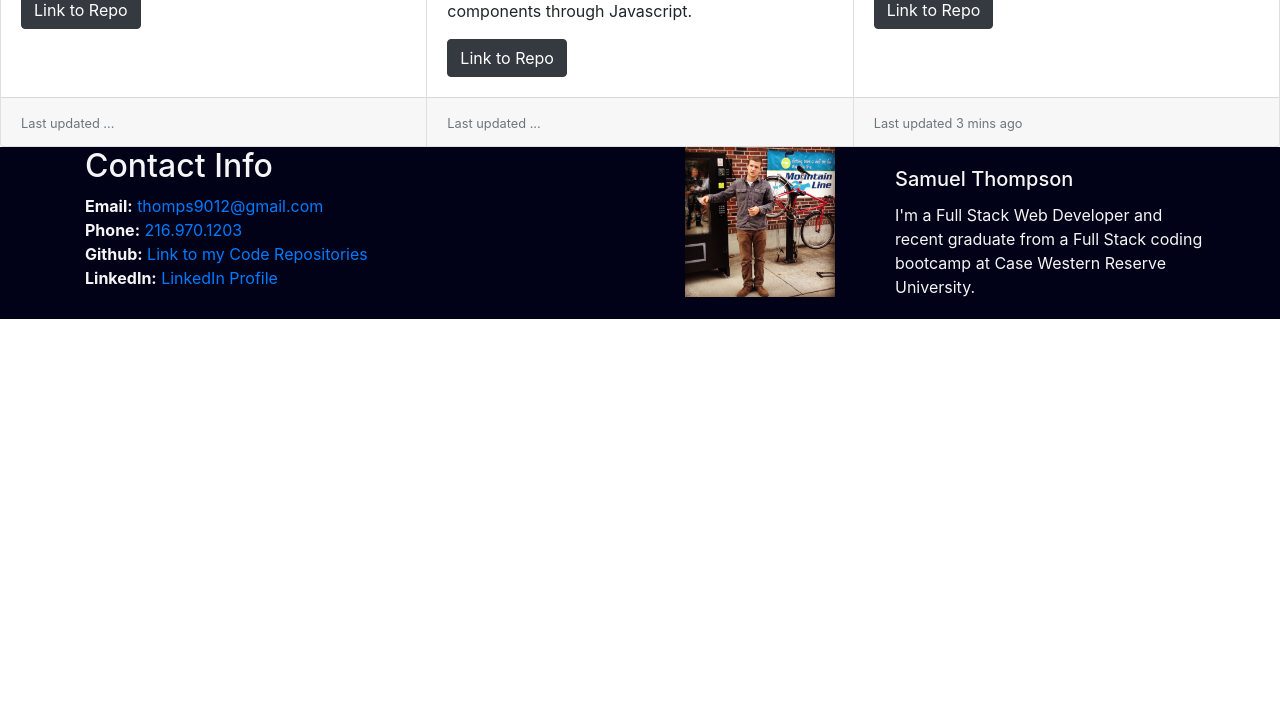
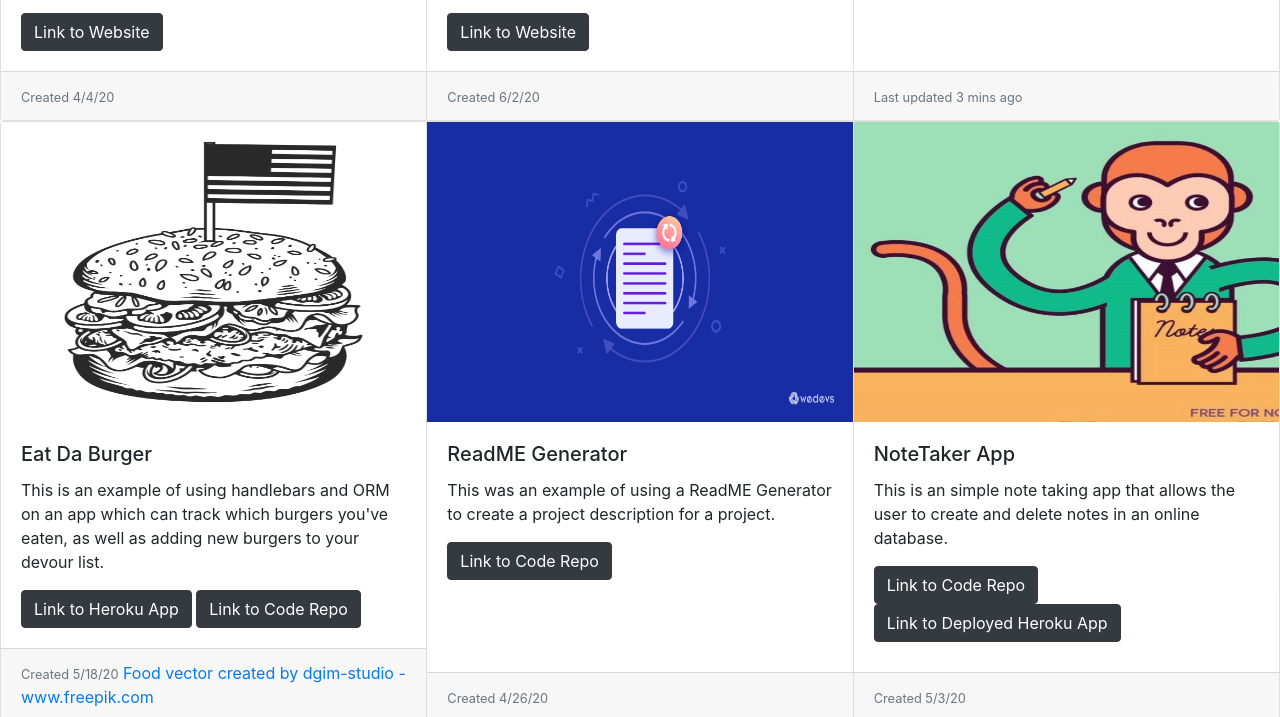
Before and after one commit to thomps9012/ThompsonPortfolio, a plain HTML site: page index.html in a window 1280 px wide. Shown: the part 1440-2157 px from the top of the page. Before the commit the page ends 1759 px from the top, so only its background shows below. Drawn offline with nearby package versions, Linux system fonts and the light colour scheme; a web font is replaced by a local one.

Commit message:
added in new projects and updated hero/jumbotron picture

```diff
--- a/css/style.css
+++ b/css/style.css
@@ -11,12 +11,17 @@
 }
 .jumbotron{
     background-color: #011c08;
-
+   background: url("../Images/robert-tudor-BydNJ_dOVYg-unsplash.jpg");
+   background-size: cover;
+   padding: 24px;
+   height: 100vh;
+   position: relative;
 
 }
 
 .jumbotron h1{
     color: whitesmoke;
+    size: 4in;
 }
 .jumbotron, .lead{
     color: whitesmoke;
@@ -29,3 +34,7 @@
     height: 300px;
     width: auto;
 }
+
+.card-img-top2{
+    height: 300px;
+}
--- a/index.html
+++ b/index.html
@@ -55,17 +55,18 @@
         <a href="https://evigliucci.github.io/project1/" class="btn btn-dark" role="button" aria-pressed="true">Link to Website</a>
       </div>
       <div class="card-footer">
-        <small class="text-muted">Last updated 1 week ago</small>
+        <small class="text-muted">Created 4/4/20</small>
       </div>
     </div>
     <div class="card">
-      <img src="Images/desert1.jpg" class="card-img-top" alt="...">
+      <img src="Images/EverydaySensei.png" class="card-img-top" alt="...">
       <div class="card-body">
-        <h5 class="card-title">Project 2 Placeholder</h5>
-        <p class="card-text">There will be another project coming ... </p>
+        <h5 class="card-title">Everyday Sensei</h5>
+        <p class="card-text">Everyday Sensei is a tutor exchange platform built out using SQL and the CRUD method. Users are able to exchange either their time or money to learn and teach new skills to others locally through our talent sharing platform. The application was also created via remote work (due to COVID-19) alongside a team of three other future developers.</p>
+        <a href=" " class="btn btn-dark" role="button" aria-pressed="true">Link to Website</a>
       </div>
       <div class="card-footer">
-        <small class="text-muted">Last updated 3 mins ago</small>
+        <small class="text-muted">Created 6/2/20</small>
       </div>
     </div>
     <div class="card">
@@ -80,6 +81,45 @@
     </div>
   </div>
 
+  <div id="ProjectsRow2" class="card-group">
+    <div class="card" id="EatDaBurger">
+      <img src="Images/1236.jpg" class="card-img-top2" alt="...">
+
+      <div class="card-body">
+        <h5 class="card-title">Eat Da Burger</h5>
+        <p class="card-text">This is an example of using handlebars and ORM on an app which can track which burgers you've eaten, as well as adding new burgers to your devour list.</p>
+        <a href=" " class="btn btn-dark" role="button" aria-pressed="true">Link to Heroku App</a>
+        <a href=" " class="btn btn-dark" role="button" aria-pressed="true">Link to Code Repo</a>
+      </div>
+      <div class="card-footer">
+        <small class="text-muted">Created 5/18/20</small>
+        <a href="https://www.freepik.com/free-photos-vectors/food">Food vector created by dgim-studio - www.freepik.com</a>
+      </div>
+    </div>
+    <div class="card">
+      <img src="Images/readmeGenerator.png" class="card-img-top" alt="...">
+      <div class="card-body">
+        <h5 class="card-title">ReadME Generator</h5>
+        <p class="card-text">This was an example of using a ReadME Generator to create a project description for a project.</p>
+        <a href="https://github.com/thomps9012/Week9HW" class="btn btn-dark" role="button" aria-pressed="true">Link to Code Repo</a>
+      </div>
+      <div class="card-footer">
+        <small class="text-muted">Created 4/26/20</small>
+      </div>
+    </div>
+    <div class="card">
+      <img src="Images/noteMonkey.jpg" class="card-img-top2" alt="...">
+      <div class="card-body">
+        <h5 class="card-title">NoteTaker App</h5>
+        <p class="card-text">This is an simple note taking app that allows the user to create and delete notes in an online database.</p>
+        <a href="https://github.com/thomps9012/NoteTaker" class="btn btn-dark" role="button" aria-pressed="true">Link to Code Repo</a>
+        <a href="https://github.com/thomps9012/Week9HW" class="btn btn-dark" role="button" aria-pressed="true">Link to Deployed Heroku App</a>
+      </div>
+      <div class="card-footer">
+        <small class="text-muted">Created 5/3/20</small>
+      </div>
+    </div>
+  </div>
 
 <!--Code Repos Section-->
     <div id="Code-Repos" class="card-group">
@@ -91,7 +131,7 @@
           <a href="https://github.com/thomps9012/JavascriptQuiz" class="btn btn-dark" role="button" aria-pressed="true">Link to Repo</a>
         </div>
         <div class="card-footer">
-          <small class="text-muted">Last updated ...</small>
+          <small class="text-muted">Created 3/15/20</small>
         </div>
       </div>
       <div class="card">
@@ -102,7 +142,7 @@
           <a href="https://github.com/thomps9012/RandomPasswordHW" class="btn btn-dark" role="button" aria-pressed="true">Link to Repo</a>
         </div>
         <div class="card-footer">
-          <small class="text-muted">Last updated ...</small>
+          <small class="text-muted">Created 3/7/20</small>
         </div>
       </div>
       <div class="card">
@@ -113,7 +153,7 @@
           <a href="https://github.com/thomps9012/CalendarHW" class="btn btn-dark" role="button" aria-pressed="true">Link to Repo</a>
         </div>
         <div class="card-footer">
-          <small class="text-muted">Last updated 3 mins ago</small>
+          <small class="text-muted">Created 3/22/20</small>
         </div>
       </div>
     </div>
```
Also changed, not shown: Images/1236.jpg (added), Images/EverydaySensei.png (added), Images/glen-carrie-_oNISBwMTwo-unsplash.jpg (added), Images/noteMonkey.jpg (added), Images/readmeGenerator.png (added), 3 other files.
